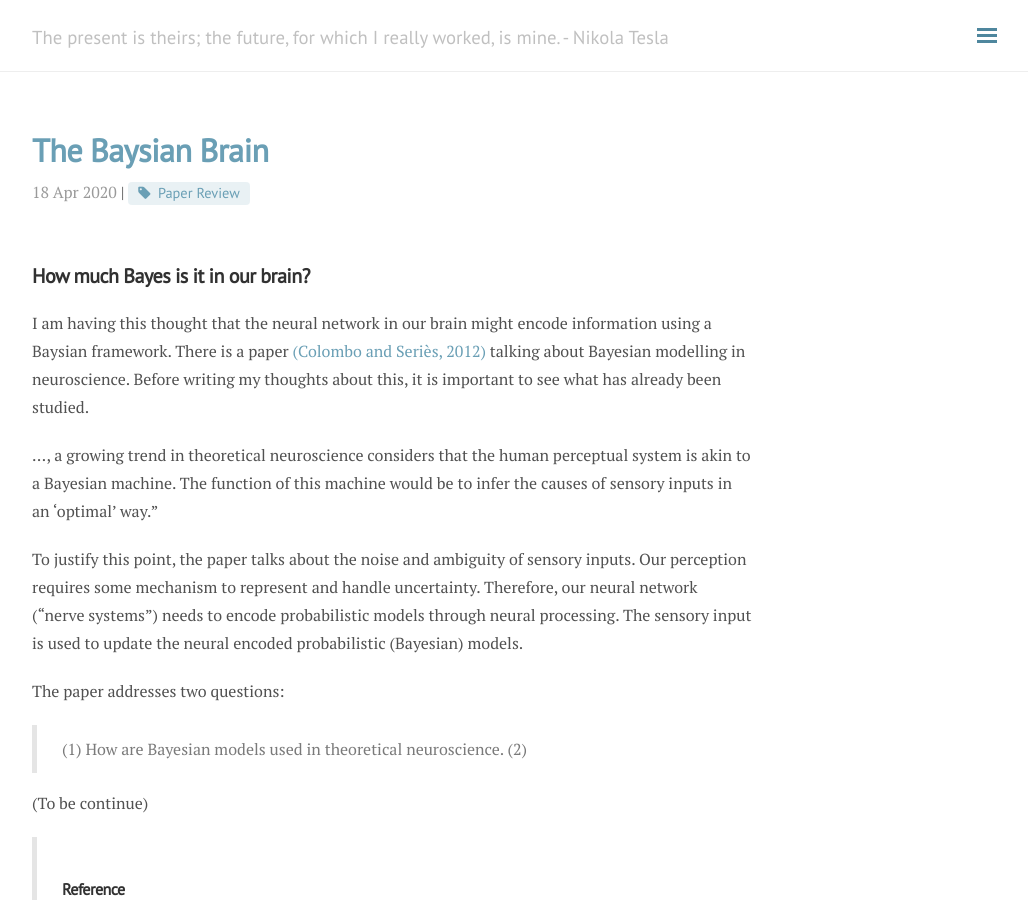
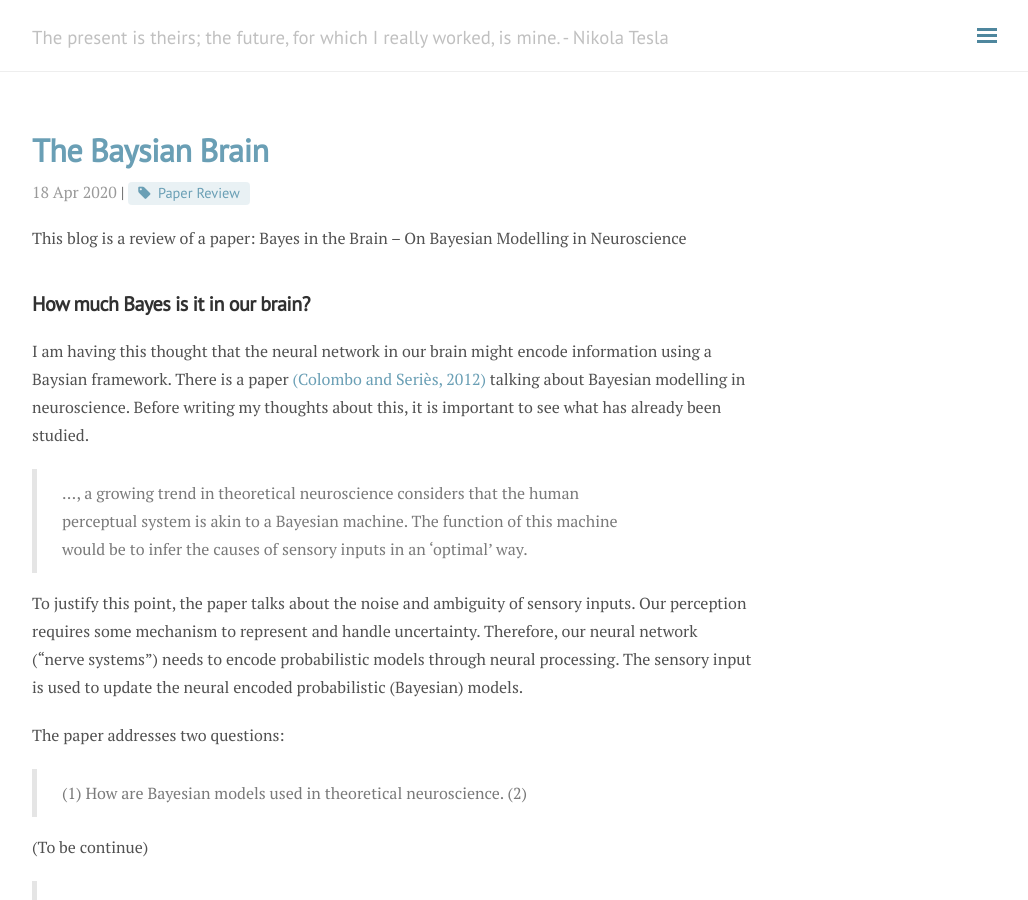
Before and after one commit to andylikescodes/andylikescodes.github.io, a Jekyll site: the page built from _posts/2020-04-18-Baysian-Brain.md, in a window 1280 px wide and 900 px high. Shown: the whole window, without its empty margins (248-1276 px from the left). Built offline with Jekyll 4.4.1, drawn with Linux system fonts in a browser that asks for light colours; nearby versions of some CDN libraries; comment, search, counter and statistics services are not loaded.

Commit message:
_posts/2020-04-18-Baysian-Brain.md updated from https://stackedit.io/

```diff
--- a/_posts/2020-04-18-Baysian-Brain.md
+++ b/_posts/2020-04-18-Baysian-Brain.md
@@ -5,11 +5,13 @@ tag: [Paper Review]
 category: Brain
 ---
 
+This blog is a review of a paper: Bayes in the Brain -- On Bayesian Modelling in Neuroscience
+
 ## How much Bayes is it in our brain?
 
 I am having this thought that the neural network in our brain might encode information using a Baysian framework. There is a paper [(Colombo and Seriès, 2012)](https://www.zotero.org/google-docs/?B67pov) talking about Bayesian modelling in neuroscience. Before writing my thoughts about this, it is important to see what has already been studied.
 
-..., a growing trend in theoretical neuroscience considers that the human perceptual system is akin to a Bayesian machine. The function of this machine would be to infer the causes of sensory inputs in an ‘optimal’ way.”
+> ..., a growing trend in theoretical neuroscience considers that the human perceptual system is akin to a Bayesian machine. The function of this machine would be to infer the causes of sensory inputs in an ‘optimal’ way.
 
 To justify this point, the paper talks about the noise and ambiguity of sensory inputs. Our perception requires some mechanism to represent and handle uncertainty. Therefore, our neural network (“nerve systems”) needs to encode probabilistic models through neural processing. The sensory input is used to update the neural encoded probabilistic (Bayesian) models.
 
```
Also changed, not shown: other parts of _posts/2020-04-18-Baysian-Brain.md (+1 -1 lines).
